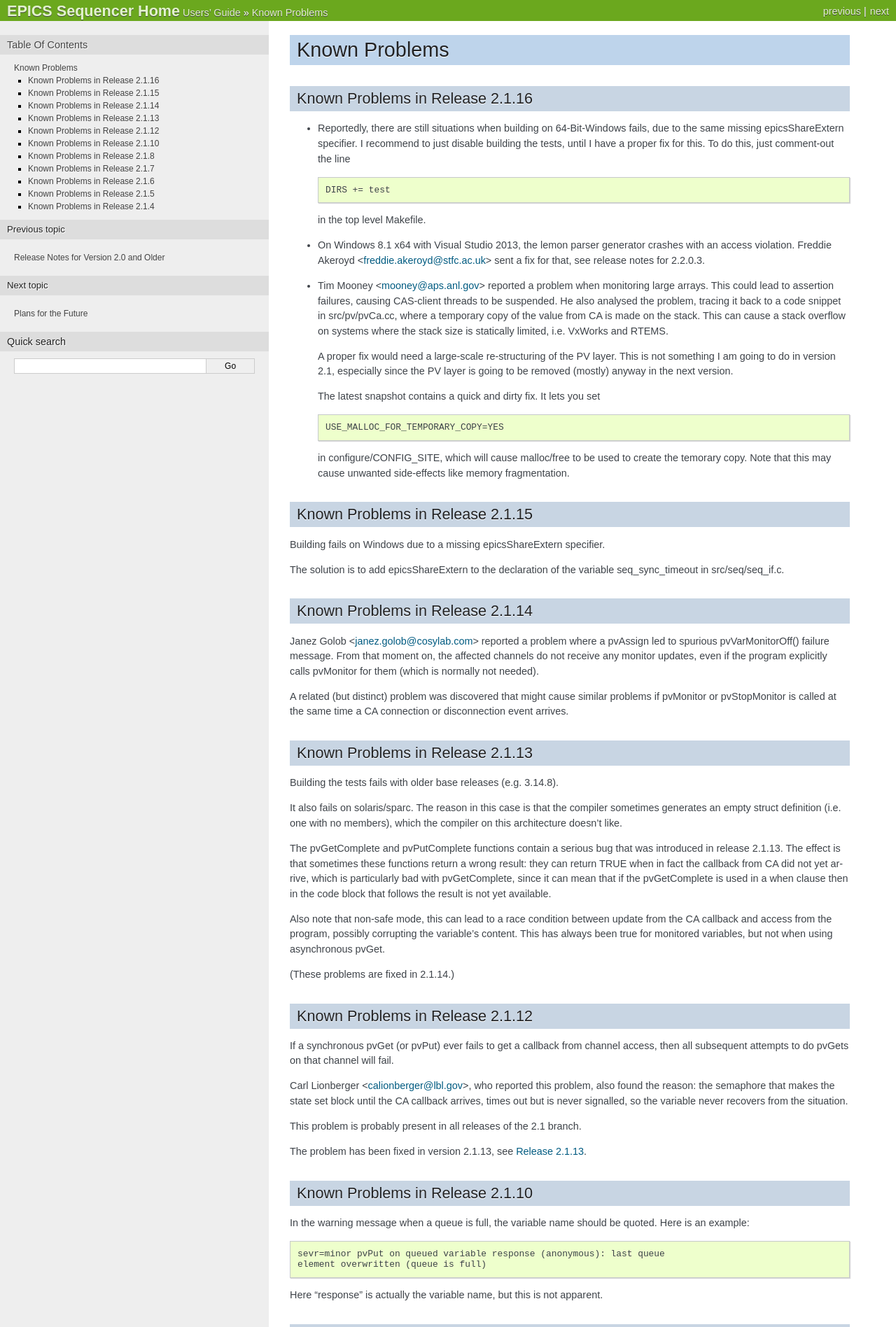
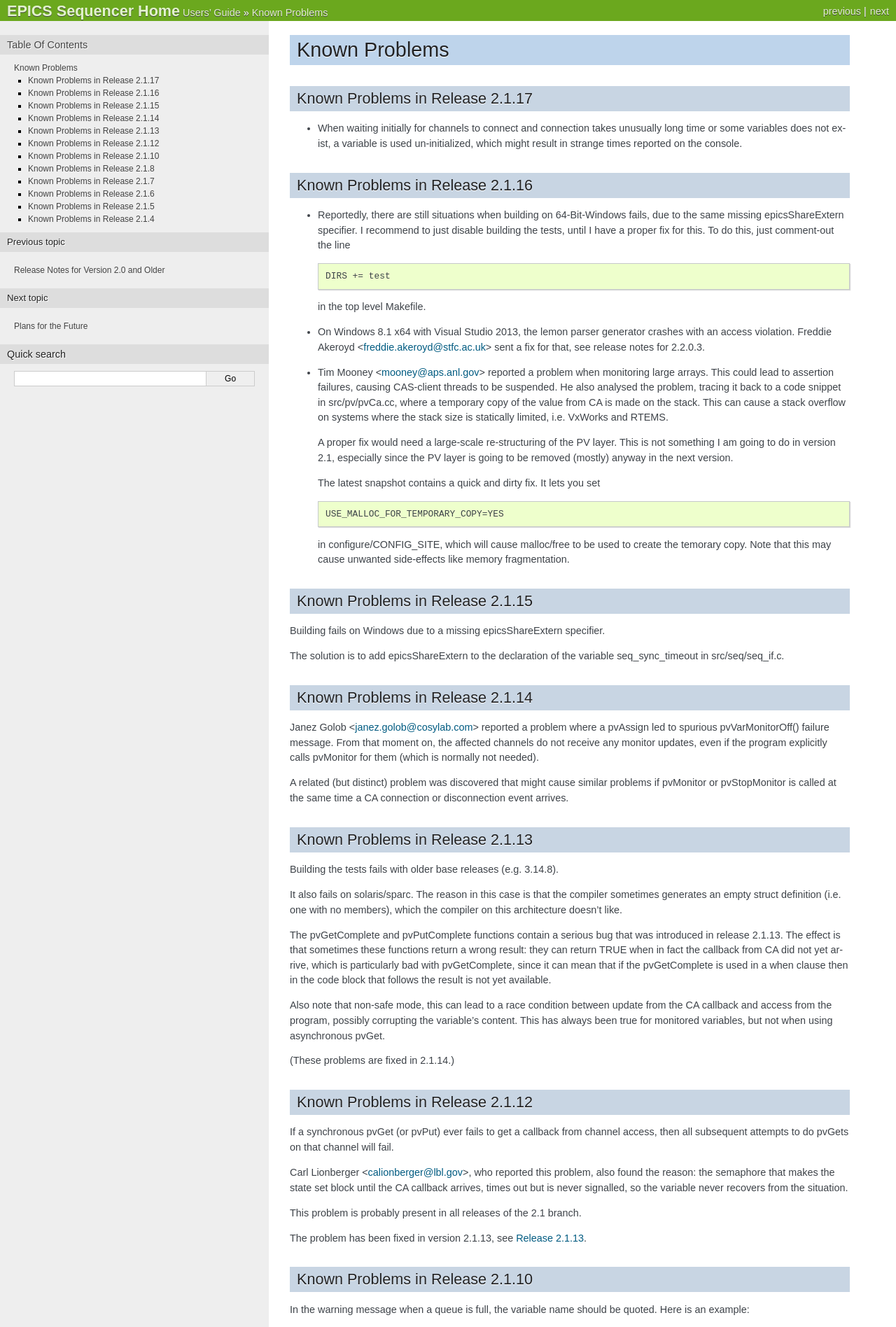
Before and after one commit to jeonghanlee/sequencer-2-2, a Sphinx documentation site: the page built from documentation/KnownProblems.txt, in a window 1280 px wide. Shown: the top 1896 px of the page at 70% size. Built offline with Sphinx 7.4.7, drawn with Linux system fonts in a browser that asks for light colours; pages that are not in the unit, such as notebooks, are missing from menus.

Commit message:
docs: added an item to known problems in 2.1.17

```diff
--- a/documentation/KnownProblems.txt
+++ b/documentation/KnownProblems.txt
@@ -1,5 +1,15 @@
 Known Problems
 ==============
+
+.. _Known_Problems_2.1.17:
+
+Known Problems in Release 2.1.17
+--------------------------------
+
+* When waiting initially for channels to connect and connection takes
+  unusually long time or some variables does not exist, a variable is used
+  un-initialized, which might result in strange times reported on the
+  console.
 
 .. _Known_Problems_2.1.16:
 
```
